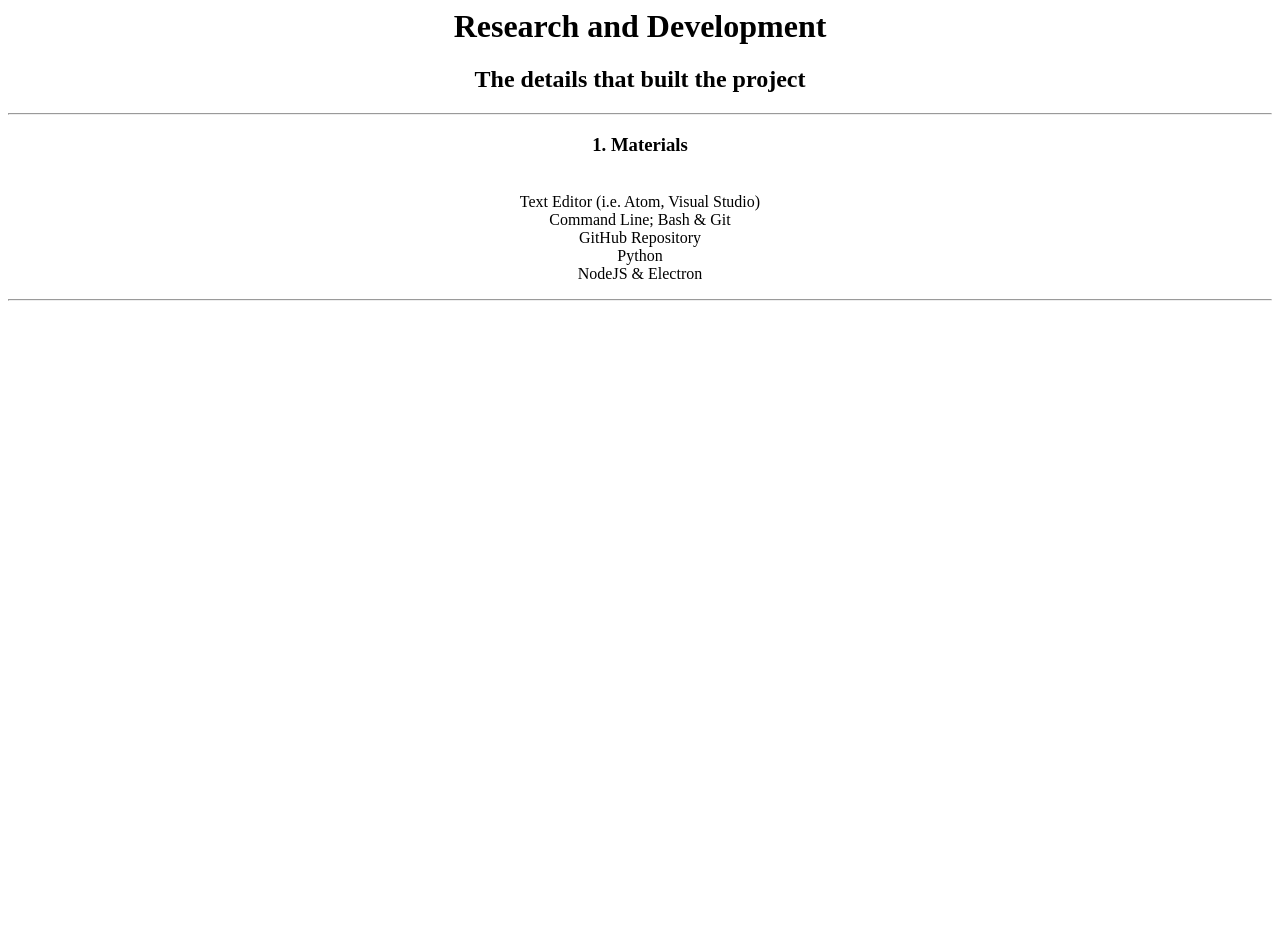
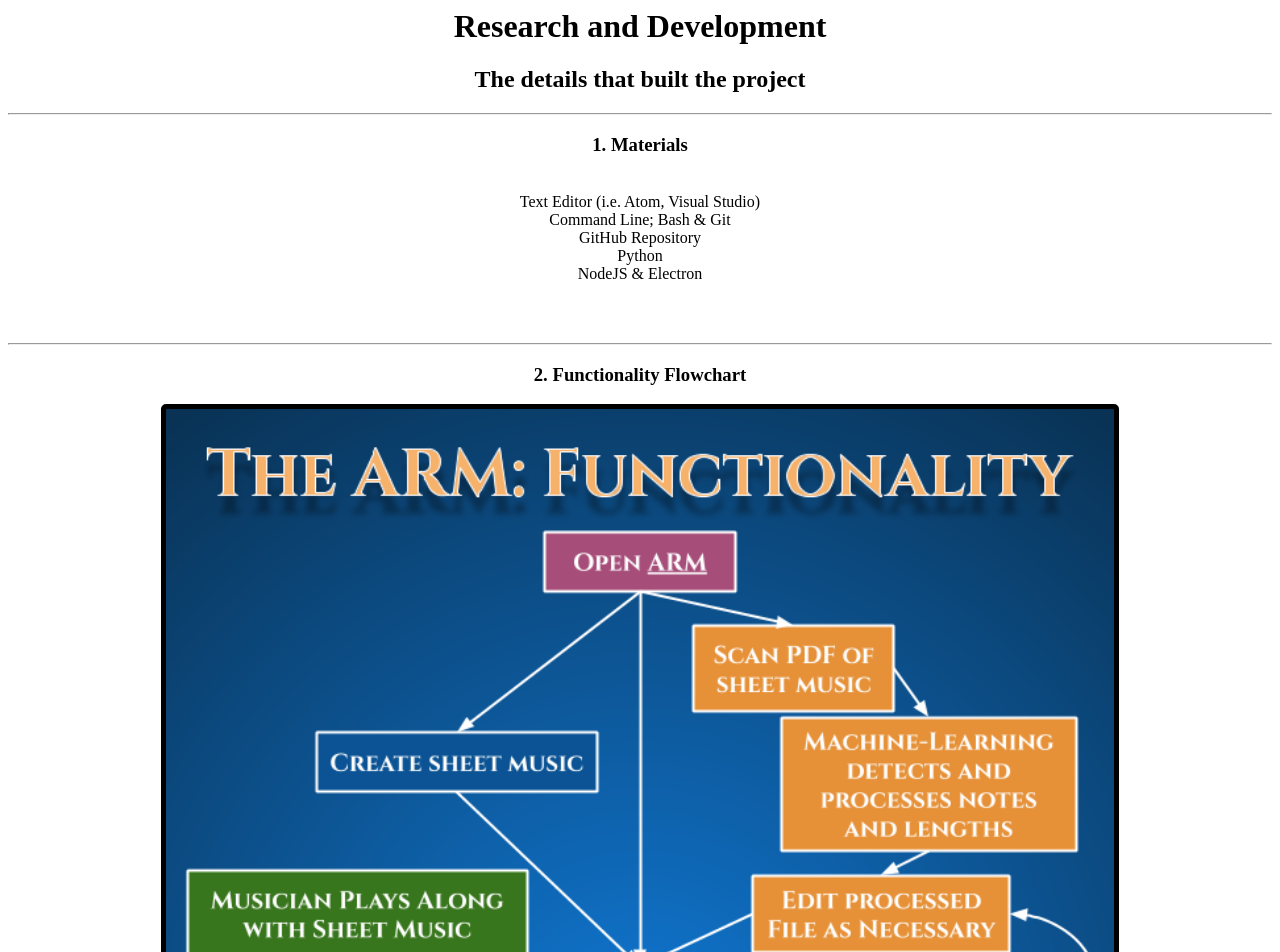
Before and after one commit to 2044295/Assistant-Robotic-Musician, a website: page web/Public/ReDev/index.html in a window 1280 px wide. Shown: the top 952 px of the page. Before the commit the page ends 800 px from the top, so only its background shows below. Drawn offline with Linux system fonts and the light colour scheme.

Commit message:
R&D Minor Update: Include Functionality Flowchart

```diff
--- a/web/Public/ReDev/index.html
+++ b/web/Public/ReDev/index.html
@@ -14,6 +14,11 @@
         <br />NodeJS &amp; Electron
       </p>
     </div>
+    <br /><br />
+    <hr />
+    <h3>2. Functionality Flowchart</h3>
+    <img  style="width: 75%; border: 5px solid black; border-radius: 5px"
+          src="/ReDev/2020-10-15_AppFlowchart.png"></img>
   </div>
   <hr />
 </div>
```
Also changed, not shown: web/Public/ReDev/2020-10-15_AppFlowchart.png (added).
